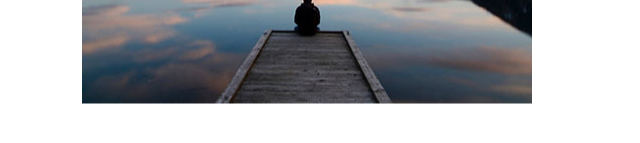
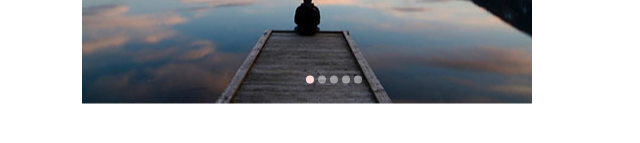
Before and after one commit to DomenicoLerose85/js-array-carousel, a plain HTML site: page index.html in a window 1280 px wide. Shown: the part 421-564 px from the top of the page, 238-878 px from the left. Drawn offline with Linux system fonts and the light colour scheme.

Commit message:
carousel_slider_dotts_done

```diff
--- a/index.html
+++ b/index.html
@@ -52,7 +52,7 @@
             <div class="previous-arrow hidden">&larr;</div>
             <div class="next-arrow">&rarr;</div>
             <div class="dotts-container">
-                <div class="dott"></div>
+                <div class="dott on"></div>
                 <div class="dott"></div>
                 <div class="dott"></div>
                 <div class="dott"></div>
--- a/style.css
+++ b/style.css
@@ -99,3 +99,21 @@
 .hidden{
     display: none;
 }
+
+.dotts-container{
+    position: absolute;
+    bottom: 20px;
+    left: 35%;
+}
+
+.dott{
+    display: inline-block;
+    width: 8px;
+    height: 8px;
+    border-radius: 50%;
+    background-color: rgba(240, 240, 240, 0.5) ;
+}
+
+.dott.on{
+    background-color: rgb(255, 218, 218);
+}
```
